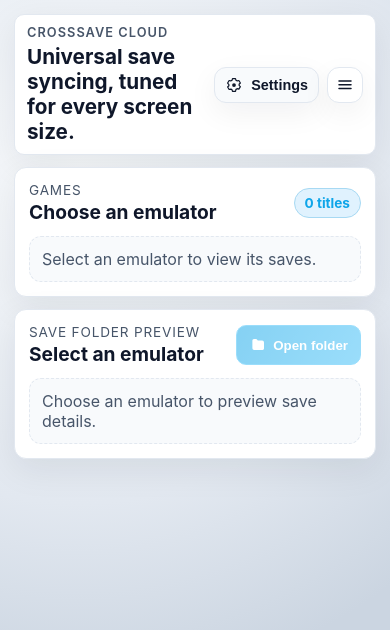
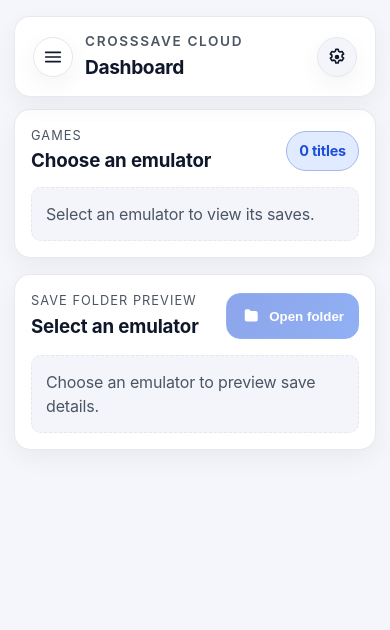
Before and after one commit to h1dr0nn/CrossSave-Cloud, a SvelteKit app in the folder app/: page / in a window 390 px wide. Shown: the top 630 px of the page. Built offline with nearby package versions, Linux system fonts and the light colour scheme.

Commit message:
Refine dashboard layout and theme handling (#11)

```diff
--- a/app/src/App.svelte
+++ b/app/src/App.svelte
@@ -13,38 +13,46 @@
     background: var(--bg);
     color: var(--text);
     transition: background-color 0.2s ease, color 0.2s ease;
+    line-height: 1.5;
+    letter-spacing: -0.01em;
   }
 
-  :global(body.theme-light) {
-    --bg: radial-gradient(circle at 20% 20%, #f8fafc, #e2e8f0 45%, #cbd5e1 70%);
+  :global(:root) {
+    --radius-sm: 10px;
+    --radius: 16px;
+    --radius-lg: 22px;
+    --shadow-soft: 0 8px 24px rgba(0, 0, 0, 0.05);
+    --shadow-strong: 0 16px 36px rgba(0, 0, 0, 0.08);
+  }
+
+  :global(body[data-theme="light"]) {
+    --bg: #f4f6fb;
     --surface: #ffffff;
-    --surface-muted: #f8fafc;
+    --surface-muted: #f3f5fa;
     --text: #0f172a;
-    --muted: #475569;
-    --border: #e2e8f0;
-    --shadow-strong: 0 10px 35px rgba(15, 23, 42, 0.08);
-    --shadow: 0 10px 30px rgba(15, 23, 42, 0.06);
+    --muted: #4b5563;
+    --border: #e5e7eb;
+    --shadow: 0 10px 30px rgba(15, 23, 42, 0.08);
     --overlay: rgba(15, 23, 42, 0.35);
-    --accent: #38bdf8;
-    --accent-strong: #0ea5e9;
-    --accent-muted: #e0f2fe;
+    --accent: #2563eb;
+    --accent-strong: #1d4ed8;
+    --accent-muted: #e0ebff;
     --card-contrast: #0f172a;
     --input: #edf2f7;
   }
 
-  :global(body.theme-dark) {
-    --bg: radial-gradient(circle at 20% 20%, #0f172a, #0b1220 45%, #0b1324 70%);
+  :global(body[data-theme="dark"]) {
+    --bg: radial-gradient(circle at 18% 22%, #0f172a, #0a1123 48%, #060c19 80%);
     --surface: #0f1629;
     --surface-muted: #111b31;
     --text: #e2e8f0;
     --muted: #94a3b8;
-    --border: #1f2937;
-    --shadow-strong: 0 12px 32px rgba(0, 0, 0, 0.55);
+    --border: #1f2737;
     --shadow: 0 10px 24px rgba(0, 0, 0, 0.45);
     --overlay: rgba(0, 0, 0, 0.55);
-    --accent: #38bdf8;
-    --accent-strong: #0ea5e9;
-    --accent-muted: #0b5071;
+    --accent: #60a5fa;
+    --accent-strong: #3b82f6;
+    --accent-muted: #142449;
     --card-contrast: #0b1220;
     --input: #0b1220;
   }
--- a/app/src/components/GameList.svelte
+++ b/app/src/components/GameList.svelte
@@ -72,11 +72,11 @@
 
 <style>
   .panel {
-    background: var(--surface);
-    border: 1px solid var(--border);
-    border-radius: clamp(12px, 1vw, 16px);
-    padding: clamp(14px, 2vw, 20px);
-    box-shadow: var(--shadow-strong);
+    background: linear-gradient(180deg, color-mix(in srgb, var(--surface) 94%, transparent), var(--surface));
+    border: 1px solid color-mix(in srgb, var(--border) 90%, transparent);
+    border-radius: var(--radius);
+    padding: 16px;
+    box-shadow: var(--shadow-soft);
     min-height: 0;
     color: var(--text);
   }
@@ -86,57 +86,57 @@
     align-items: center;
     justify-content: space-between;
     gap: 12px;
-    margin-bottom: clamp(12px, 2vw, 16px);
+    margin-bottom: 12px;
   }
 
   h2 {
     margin: 2px 0 0;
-    font-size: clamp(1.2rem, 0.8vw + 1rem, 1.5rem);
+    font-size: clamp(1.1rem, 0.7vw + 1rem, 1.35rem);
     color: var(--text);
   }
 
   .eyebrow {
     margin: 0;
     color: var(--muted);
-    font-size: clamp(0.85rem, 0.3vw + 0.75rem, 0.95rem);
-    letter-spacing: 0.06em;
+    font-size: 0.8rem;
+    letter-spacing: 0.08em;
     text-transform: uppercase;
   }
 
   .badge {
-    padding: clamp(6px, 1vw, 10px) clamp(10px, 1.4vw, 14px);
+    padding: 8px 12px;
     border-radius: 999px;
     background: var(--accent-muted);
     color: var(--accent-strong);
     font-weight: 700;
-    font-size: clamp(0.85rem, 0.3vw + 0.7rem, 0.95rem);
+    font-size: 0.9rem;
     border: 1px solid color-mix(in srgb, var(--accent) 35%, var(--border));
   }
 
   .empty {
     margin: 0;
-    padding: clamp(12px, 2vw, 16px);
+    padding: 14px;
     background: var(--surface-muted);
-    border-radius: 12px;
+    border-radius: var(--radius-sm);
     border: 1px dashed var(--border);
     color: var(--muted);
   }
 
   .grid {
     display: grid;
-    grid-template-columns: repeat(auto-fit, minmax(clamp(200px, 42vw, 260px), 1fr));
-    gap: clamp(10px, 1.2vw, 16px);
+    grid-template-columns: repeat(auto-fit, minmax(240px, 1fr));
+    gap: 12px;
   }
 
   .card {
     border: 1px solid var(--border);
-    border-radius: clamp(12px, 1vw, 16px);
-    padding: clamp(12px, 1.5vw, 16px);
-    background: linear-gradient(180deg, color-mix(in srgb, var(--surface-muted) 85%, transparent), var(--surface));
+    border-radius: var(--radius);
+    padding: 14px;
+    background: linear-gradient(180deg, color-mix(in srgb, var(--surface-muted) 88%, transparent), var(--surface));
     display: grid;
     grid-template-columns: auto 1fr auto;
     align-items: center;
-    gap: clamp(10px, 1vw, 14px);
+    gap: 12px;
     text-align: left;
     cursor: pointer;
     transition: transform 0.18s ease, box-shadow 0.18s ease, border-color 0.18s ease, background 0.2s ease;
@@ -146,13 +146,13 @@
   .card:hover {
     transform: translateY(-2px);
     border-color: var(--accent);
-    box-shadow: 0 12px 24px color-mix(in srgb, var(--accent-strong) 25%, transparent);
+    box-shadow: 0 12px 22px color-mix(in srgb, var(--accent-strong) 24%, transparent);
   }
 
   .icon {
-    width: clamp(44px, 6vw, 54px);
-    height: clamp(44px, 6vw, 54px);
-    border-radius: clamp(12px, 1vw, 16px);
+    width: 52px;
+    height: 52px;
+    border-radius: 14px;
     display: grid;
     place-items: center;
     background: var(--card-contrast);
@@ -170,12 +170,12 @@
   .meta {
     display: flex;
     flex-direction: column;
-    gap: clamp(4px, 0.8vw, 8px);
+    gap: 4px;
     min-width: 0;
   }
 
   .meta strong {
-    font-size: clamp(1rem, 0.4vw + 0.9rem, 1.05rem);
+    font-size: 1rem;
     color: var(--text);
     white-space: nowrap;
     overflow: hidden;
@@ -184,13 +184,14 @@
 
   .meta span {
     color: var(--muted);
-    font-size: clamp(0.85rem, 0.3vw + 0.75rem, 0.95rem);
+    font-size: 0.9rem;
   }
 
   .chevron {
-    width: clamp(18px, 3vw, 22px);
-    height: clamp(18px, 3vw, 22px);
+    width: 20px;
+    height: 20px;
     color: var(--muted);
+    stroke-width: 1.6;
   }
 
   @media (max-width: 720px) {
--- a/app/src/components/MainLayout.svelte
+++ b/app/src/components/MainLayout.svelte
@@ -8,19 +8,32 @@
 import type { GameEntry } from "../lib/uiTypes";
 import { listProfiles, type EmulatorProfile } from "../lib/api";
 
+const cachedProfiles: EmulatorProfile[] = [];
+const cachedGames = new Map<string, GameEntry[]>();
+let cachedSelectedEmulatorId: string | null = null;
+
 let profiles: EmulatorProfile[] = [];
 let selectedEmulatorId: string | null = null;
 let viewportWidth = 960;
 let drawerOpen = false;
 let loadingProfiles = true;
-  const gamesByEmulator = new Map<string, GameEntry[]>();
 
 onMount(async () => {
+  if (cachedProfiles.length > 0) {
+    profiles = [...cachedProfiles];
+    selectedEmulatorId = cachedSelectedEmulatorId ?? cachedProfiles[0]?.emulator_id ?? null;
+    preloadGames(cachedProfiles);
+    loadingProfiles = false;
+    return;
+  }
+
   try {
     const loadedProfiles = await listProfiles();
     profiles = loadedProfiles;
+    cachedProfiles.push(...loadedProfiles);
     if (loadedProfiles.length > 0) {
       selectedEmulatorId = loadedProfiles[0].emulator_id;
+      cachedSelectedEmulatorId = selectedEmulatorId;
       preloadGames(loadedProfiles);
     }
   } catch (error) {
@@ -31,15 +44,13 @@
 });
 
   $: selectedProfile = profiles.find((p) => p.emulator_id === selectedEmulatorId) ?? null;
-  $: isMobile = viewportWidth < 600;
-  $: selectedGames = selectedEmulatorId
-    ? gamesByEmulator.get(selectedEmulatorId) ?? []
-    : [];
+  $: isMobile = viewportWidth < 720;
+  $: selectedGames = selectedEmulatorId ? cachedGames.get(selectedEmulatorId) ?? [] : [];
 
   function preloadGames(items: EmulatorProfile[]) {
     items.forEach((profile) => {
-      if (!gamesByEmulator.has(profile.emulator_id)) {
-        gamesByEmulator.set(profile.emulator_id, generateGames(profile));
+      if (!cachedGames.has(profile.emulator_id)) {
+        cachedGames.set(profile.emulator_id, generateGames(profile));
       }
     });
   }
@@ -58,6 +69,7 @@
 
   function selectEmulator(id: string) {
     selectedEmulatorId = id;
+    cachedSelectedEmulatorId = id;
     if (isMobile) {
       drawerOpen = false;
     }
@@ -68,7 +80,7 @@
   }
 
   function openSettings() {
-    goto("/settings");
+    goto("/settings", { keepFocus: true, noScroll: true });
   }
 </script>
 
@@ -85,39 +97,36 @@
     on:close={() => (drawerOpen = false)}
   />
 
-  <div class="main">
-    <div class="top-bar">
+  <div class="content">
+    <div class="content-inner">
+      <header class="app-header">
+        <div class="leading">
+          {#if isMobile}
+            <button class="icon-button" on:click={toggleDrawer} aria-label="Toggle emulator drawer">
+              <svg viewBox="0 0 24 24" aria-hidden="true">
+                <path d="M4 7h16M4 12h16M4 17h16" stroke="currentColor" stroke-width="1.8" stroke-linecap="round" />
+              </svg>
+            </button>
+          {/if}
           <div class="titles">
             <p class="eyebrow">CrossSave Cloud</p>
-        <h1>Universal save syncing, tuned for every screen size.</h1>
+            <h1>Dashboard</h1>
           </div>
-      <div class="actions">
-        <button class="settings" on:click={openSettings} aria-label="Open settings">
+        </div>
+        <button class="icon-button primary" on:click={openSettings} aria-label="Open settings">
           <svg viewBox="0 0 24 24" aria-hidden="true">
             <path
-              d="M10 3.5h4l.6 2.2a6.5 6.5 0 0 1 1.6.9l2.3-.6 2 3.4-1.7 1.6c.1.5.1 1 0 1.5l1.7 1.6-2 3.4-2.3-.6a6.5 6.5 0 0 1-1.6.9L14 20.5h-4l-.6-2.2a6.5 6.5 0 0 1-1.6-.9l-2.3.6-2-3.4 1.7-1.6a6.7 6.7 0 0 1 0-1.5L3.5 9.4l2-3.4 2.3.6a6.5 6.5 0 0 1 1.6-.9Z"
+              d="M10.75 3.5h2.5l.58 2.25a5 5 0 0 1 1.4.82L17.5 6l1.75 2.76-1.72 1.26c.06.3.09.62.09.94 0 .32-.03.63-.09.93l1.72 1.27L17.5 16l-2.27-.57a5 5 0 0 1-1.4.82l-.58 2.25h-2.5l-.58-2.25a5 5 0 0 1-1.4-.82L6.5 16l-1.75-2.76 1.72-1.27A5 5 0 0 1 6.38 11c0-.32.03-.63.09-.93L4.75 8.76 6.5 6l2.27.57a5 5 0 0 1 1.4-.82Z"
               fill="none"
               stroke="currentColor"
-              stroke-width="1.6"
+              stroke-width="1.8"
               stroke-linecap="round"
               stroke-linejoin="round"
             />
             <circle cx="12" cy="12" r="2.5" fill="currentColor" />
           </svg>
-          <span>Settings</span>
         </button>
-        {#if isMobile}
-          <button class="drawer-toggle" on:click={toggleDrawer} aria-label="Toggle emulator drawer">
-            <svg viewBox="0 0 24 24" aria-hidden="true">
-              <path
-                d="M4 7.5h16a1 1 0 0 0 0-2H4a1 1 0 0 0 0 2Zm0 5h16a1 1 0 0 0 0-2H4a1 1 0 0 0 0 2Zm0 5h16a1 1 0 0 0 0-2H4a1 1 0 0 0 0 2Z"
-                fill="currentColor"
-              />
-            </svg>
-          </button>
-        {/if}
-      </div>
-    </div>
+      </header>
 
       <div class="content-grid">
         <GameList games={selectedGames} emulatorName={selectedProfile?.name ?? ""} />
@@ -125,123 +134,134 @@
       </div>
     </div>
   </div>
+</div>
 
 <style>
   .shell {
-    display: flex;
+    display: grid;
+    grid-template-columns: auto 1fr;
     min-height: 100vh;
     width: 100%;
     background: var(--bg);
     color: var(--text);
   }
 
-  .main {
+  .content {
+    min-width: 0;
+    width: 100%;
+    display: flex;
+    justify-content: center;
+  }
+
+  .content-inner {
     flex: 1;
-    min-width: 0;
-    padding: clamp(14px, 2vw, 32px);
+    max-width: 1320px;
+    padding: 24px clamp(16px, 3vw, 32px) 28px;
     display: flex;
     flex-direction: column;
-    gap: clamp(12px, 1.5vw, 24px);
+    gap: 16px;
   }
 
-  .top-bar {
+  .app-header {
+    position: sticky;
+    top: 0;
+    z-index: 10;
     display: flex;
     align-items: center;
     justify-content: space-between;
-    gap: clamp(10px, 2vw, 16px);
-    padding: clamp(10px, 1.5vw, 16px) clamp(12px, 1.8vw, 18px);
-    border-radius: clamp(10px, 1vw, 14px);
-    background: var(--surface);
-    box-shadow: var(--shadow-strong);
-    border: 1px solid var(--border);
+    gap: 12px;
+    padding: 14px 18px;
+    border-radius: var(--radius);
+    background: color-mix(in srgb, var(--surface) 92%, transparent);
+    border: 1px solid color-mix(in srgb, var(--border) 90%, transparent);
+    box-shadow: var(--shadow-soft);
+    backdrop-filter: blur(14px);
+  }
+
+  .leading {
+    display: flex;
+    align-items: center;
+    gap: 12px;
   }
 
   .titles {
     display: flex;
     flex-direction: column;
-    gap: clamp(4px, 1vw, 8px);
+    gap: 2px;
   }
 
   h1 {
     margin: 0;
-    font-size: clamp(1.25rem, 1.2vw + 1rem, 1.75rem);
+    font-size: clamp(1.2rem, 0.5vw + 1.05rem, 1.6rem);
     font-weight: 700;
     color: var(--text);
+    letter-spacing: -0.02em;
   }
 
   .eyebrow {
     margin: 0;
-    font-size: clamp(0.8rem, 0.5vw + 0.6rem, 0.95rem);
+    font-size: 0.85rem;
     text-transform: uppercase;
-    letter-spacing: 0.08em;
+    letter-spacing: 0.12em;
     color: var(--muted);
     font-weight: 600;
   }
 
-  .actions {
-    display: flex;
-    align-items: center;
-    gap: clamp(8px, 1vw, 12px);
-  }
-
-  .settings {
-    display: inline-flex;
-    align-items: center;
-    gap: 8px;
-    padding: clamp(8px, 1vw, 10px) clamp(10px, 1.4vw, 14px);
-    border-radius: 12px;
+  .icon-button {
+    width: 40px;
+    height: 40px;
+    border-radius: 50%;
     border: 1px solid var(--border);
-    background: var(--surface-muted);
+    background: var(--surface);
+    display: grid;
+    place-items: center;
     color: var(--text);
+    box-shadow: var(--shadow-soft);
     cursor: pointer;
-    box-shadow: var(--shadow);
     transition: transform 0.15s ease, box-shadow 0.2s ease, border-color 0.2s ease;
   }
 
-  .settings:hover {
+  .icon-button.primary {
+    background: var(--surface-muted);
+  }
+
+  .icon-button:hover {
     transform: translateY(-1px);
     border-color: var(--accent);
-    box-shadow: var(--shadow-strong);
-  }
-
-  .settings svg {
-    width: clamp(18px, 4vw, 22px);
-    height: clamp(18px, 4vw, 22px);
-  }
-
-  .settings span {
-    font-weight: 700;
-    font-size: clamp(0.9rem, 0.4vw + 0.8rem, 1rem);
-  }
-
-  .drawer-toggle {
-    border: 1px solid var(--border);
-    background: var(--surface);
-    border-radius: 12px;
-    padding: clamp(8px, 1vw, 10px);
-    display: grid;
-    place-items: center;
-    cursor: pointer;
-    color: var(--text);
     box-shadow: var(--shadow);
   }
 
-  .drawer-toggle svg {
-    width: clamp(18px, 4vw, 22px);
-    height: clamp(18px, 4vw, 22px);
+  .icon-button svg {
+    width: 22px;
+    height: 22px;
   }
 
   .content-grid {
     display: grid;
     grid-template-columns: 1fr;
-    gap: clamp(12px, 1.8vw, 24px);
+    gap: 16px;
     align-items: start;
     min-height: 0;
   }
 
-  @media (min-width: 700px) {
+  @media (min-width: 860px) {
     .content-grid {
-      grid-template-columns: minmax(320px, 1.6fr) minmax(260px, 1fr);
+      grid-template-columns: minmax(360px, 1.2fr) minmax(320px, 1fr);
+    }
+  }
+
+  @media (max-width: 760px) {
+    .shell {
+      grid-template-columns: 1fr;
+    }
+
+    .content-inner {
+      padding: 16px 14px 20px;
+      gap: 12px;
+    }
+
+    .app-header {
+      position: static;
     }
   }
 </style>
--- a/app/src/components/ProfilePreview.svelte
+++ b/app/src/components/ProfilePreview.svelte
@@ -74,14 +74,14 @@
 
 <style>
   .panel {
-    background: var(--surface);
-    border: 1px solid var(--border);
-    border-radius: clamp(12px, 1vw, 16px);
-    padding: clamp(14px, 2vw, 20px);
-    box-shadow: var(--shadow-strong);
+    background: linear-gradient(180deg, color-mix(in srgb, var(--surface) 94%, transparent), var(--surface));
+    border: 1px solid color-mix(in srgb, var(--border) 90%, transparent);
+    border-radius: var(--radius);
+    padding: 16px;
+    box-shadow: var(--shadow-soft);
     display: flex;
     flex-direction: column;
-    gap: clamp(12px, 1.2vw, 18px);
+    gap: 14px;
     min-height: 0;
     color: var(--text);
   }
@@ -95,24 +95,24 @@
 
   h2 {
     margin: 2px 0 0;
-    font-size: clamp(1.2rem, 0.8vw + 1rem, 1.45rem);
+    font-size: clamp(1.1rem, 0.7vw + 1rem, 1.35rem);
     color: var(--text);
   }
 
   .eyebrow {
     margin: 0;
     color: var(--muted);
-    font-size: clamp(0.85rem, 0.3vw + 0.75rem, 0.95rem);
-    letter-spacing: 0.06em;
+    font-size: 0.8rem;
+    letter-spacing: 0.08em;
     text-transform: uppercase;
   }
 
   .open {
     display: inline-flex;
     align-items: center;
-    gap: clamp(6px, 1vw, 10px);
-    padding: clamp(10px, 1.2vw, 14px) clamp(12px, 1.6vw, 16px);
-    border-radius: clamp(10px, 1vw, 14px);
+    gap: 8px;
+    padding: 12px 14px;
+    border-radius: 14px;
     border: 1px solid var(--accent);
     background: linear-gradient(120deg, var(--accent-strong), var(--accent));
     color: #fff;
@@ -133,70 +133,70 @@
   }
 
   .open svg {
-    width: clamp(18px, 3vw, 22px);
-    height: clamp(18px, 3vw, 22px);
+    width: 20px;
+    height: 20px;
   }
 
   .fields {
     display: flex;
     flex-direction: column;
-    gap: clamp(10px, 1vw, 14px);
+    gap: 10px;
   }
 
   .field {
     display: flex;
     flex-direction: column;
-    gap: clamp(4px, 0.8vw, 8px);
+    gap: 6px;
   }
 
   .label {
     font-weight: 700;
     color: var(--text);
-    font-size: clamp(0.95rem, 0.4vw + 0.85rem, 1.05rem);
+    font-size: 0.98rem;
     margin: 0;
   }
 
   .value {
     border: 1px solid var(--border);
-    border-radius: 12px;
-    padding: clamp(10px, 1.5vw, 14px);
+    border-radius: var(--radius-sm);
+    padding: 12px;
     background: var(--surface-muted);
     white-space: pre-wrap;
     color: var(--text);
-    min-height: clamp(48px, 6vw, 64px);
+    min-height: 56px;
     display: flex;
     flex-wrap: wrap;
-    gap: clamp(6px, 1vw, 10px);
+    gap: 8px;
   }
 
   code {
     background: var(--card-contrast);
     color: var(--accent-muted);
-    padding: clamp(4px, 0.7vw, 6px) clamp(8px, 1.2vw, 10px);
-    border-radius: clamp(8px, 1vw, 12px);
-    font-size: clamp(0.85rem, 0.3vw + 0.75rem, 0.95rem);
+    padding: 6px 10px;
+    border-radius: var(--radius-sm);
+    font-size: 0.88rem;
   }
 
   .preview {
     border: 1px solid var(--border);
-    border-radius: 12px;
-    padding: clamp(12px, 1.5vw, 16px);
+    border-radius: var(--radius-sm);
+    padding: 12px;
     display: grid;
     grid-template-columns: 1fr;
-    gap: clamp(8px, 1vw, 12px);
+    gap: 8px;
     background: var(--surface-muted);
   }
 
   .preview strong {
-    font-size: clamp(1rem, 0.4vw + 0.9rem, 1.1rem);
+    font-size: 1rem;
     color: var(--text);
   }
 
   .preview ul {
     margin: 0;
-    padding-left: clamp(14px, 2vw, 18px);
+    padding-left: 18px;
     display: grid;
-    gap: clamp(6px, 1vw, 10px);
+    gap: 6px;
   }
 
   .preview li {
@@ -205,16 +205,16 @@
 
   .empty {
     margin: 0;
-    padding: clamp(12px, 2vw, 16px);
+    padding: 14px;
     background: var(--surface-muted);
-    border-radius: 12px;
+    border-radius: var(--radius-sm);
     border: 1px dashed var(--border);
     color: var(--muted);
   }
 
   @media (max-width: 720px) {
     .fields {
-      gap: clamp(12px, 2vw, 16px);
+      gap: 12px;
     }
 
     .value {
--- a/app/src/routes/settings/+page.svelte
+++ b/app/src/routes/settings/+page.svelte
@@ -1,39 +1,54 @@
 <script lang="ts">
 import { onMount } from "svelte";
+import { goto } from "$app/navigation";
 
 import { theme } from "$lib/themeStore";
 
-  const themeStore = theme;
+const themePreference = theme.preference;
+const activeTheme = theme.activeTheme;
 let hasManualPreference = false;
 
 onMount(() => {
-    hasManualPreference = typeof localStorage !== "undefined" && !!localStorage.getItem("ui-theme");
+  if (typeof localStorage !== "undefined") {
+    const stored = localStorage.getItem("ui-theme");
+    hasManualPreference = stored === "light" || stored === "dark";
+  }
 });
 
 function setLight() {
   hasManualPreference = true;
-    themeStore.setTheme("light");
+  theme.setTheme("light");
 }
 
 function setDark() {
   hasManualPreference = true;
-    themeStore.setTheme("dark");
+  theme.setTheme("dark");
 }
 
 function useSystem() {
   hasManualPreference = false;
-    themeStore.useSystemTheme();
+  theme.setTheme("system");
+}
+
+function goBack() {
+  goto("/", { keepFocus: true, noScroll: true });
 }
 </script>
 
 <section class="settings">
-  <div class="header">
-    <div>
+  <header class="settings-bar">
+    <button class="icon-button" on:click={goBack} aria-label="Back to dashboard">
+      <svg viewBox="0 0 24 24" aria-hidden="true">
+        <path d="M14.5 6 8.5 12l6 6" fill="none" stroke="currentColor" stroke-width="1.8" stroke-linecap="round" />
+      </svg>
+      <span>Back</span>
+    </button>
+    <div class="headline">
       <p class="eyebrow">Preferences</p>
       <h1>Settings</h1>
       <p class="subtitle">Control theme and accessibility for CrossSave Cloud.</p>
     </div>
-  </div>
+  </header>
 
   <div class="panel">
     <div>
@@ -41,49 +56,80 @@
       <p class="helper">Pick a light or dark look, or follow your operating system.</p>
     </div>
     <div class="actions">
-      <button class="pill" on:click={setLight} aria-pressed={$themeStore === "light"}>
+      <button class="pill" on:click={setLight} aria-pressed={$themePreference === "light"}>
         <span>Light</span>
       </button>
-      <button class="pill" on:click={setDark} aria-pressed={$themeStore === "dark"}>
+      <button class="pill" on:click={setDark} aria-pressed={$themePreference === "dark"}>
         <span>Dark</span>
       </button>
-      <button class="pill" on:click={useSystem} aria-pressed={!hasManualPreference}>
+      <button class="pill" on:click={useSystem} aria-pressed={$themePreference === "system"}>
         System
       </button>
     </div>
     <div class="hint">
       <span class="dot" aria-hidden="true"></span>
-      <p>Current theme: {$themeStore}</p>
+      <p>Current theme: {$activeTheme}</p>
     </div>
   </div>
 </section>
 
 <style>
   .settings {
-    padding: clamp(16px, 3vw, 32px);
-    display: grid;
-    gap: clamp(14px, 2vw, 18px);
+    padding: clamp(16px, 3vw, 28px);
+    display: flex;
+    flex-direction: column;
+    gap: 16px;
     background: var(--bg);
     color: var(--text);
     min-height: 100vh;
   }
 
-  .header {
-    display: flex;
-    justify-content: space-between;
+  .settings-bar {
+    display: grid;
+    grid-template-columns: auto 1fr;
+    gap: 12px;
     align-items: center;
-    gap: 12px;
+    padding: 14px 16px;
+    border-radius: var(--radius);
+    background: color-mix(in srgb, var(--surface) 94%, transparent);
+    border: 1px solid color-mix(in srgb, var(--border) 88%, transparent);
+    box-shadow: var(--shadow-soft);
   }
 
-  h1 {
-    margin: 4px 0 6px;
-    font-size: clamp(1.6rem, 1vw + 1.2rem, 2rem);
+  .icon-button {
+    display: inline-flex;
+    align-items: center;
+    gap: 8px;
+    padding: 10px 14px;
+    border-radius: 999px;
+    border: 1px solid var(--border);
+    background: var(--surface);
+    cursor: pointer;
+    color: var(--text);
+    font-weight: 600;
+    transition: transform 0.15s ease, box-shadow 0.2s ease, border-color 0.2s ease;
+  }
+
+  .icon-button:hover {
+    transform: translateY(-1px);
+    border-color: var(--accent);
+    box-shadow: var(--shadow);
+  }
+
+  .icon-button svg {
+    width: 20px;
+    height: 20px;
+  }
+
+  .headline h1 {
+    margin: 6px 0 6px;
+    font-size: clamp(1.4rem, 0.8vw + 1.2rem, 1.8rem);
   }
 
   .eyebrow {
     margin: 0;
-    font-size: clamp(0.85rem, 0.4vw + 0.75rem, 1rem);
-    letter-spacing: 0.08em;
+    font-size: 0.85rem;
+    letter-spacing: 0.1em;
     text-transform: uppercase;
     color: var(--muted);
   }
@@ -94,13 +140,13 @@
   }
 
   .panel {
-    border: 1px solid var(--border);
-    background: var(--surface);
-    border-radius: clamp(12px, 1vw, 16px);
-    padding: clamp(14px, 2vw, 20px);
-    box-shadow: var(--shadow-strong);
+    border: 1px solid color-mix(in srgb, var(--border) 88%, transparent);
+    background: linear-gradient(180deg, color-mix(in srgb, var(--surface) 94%, transparent), var(--surface));
+    border-radius: var(--radius);
+    padding: 16px;
+    box-shadow: var(--shadow-soft);
     display: grid;
-    gap: clamp(12px, 1vw, 16px);
+    gap: 14px;
     align-content: start;
   }
 
@@ -157,8 +203,8 @@
   }
 
   @media (max-width: 640px) {
-    .header {
-      flex-direction: column;
+    .settings-bar {
+      grid-template-columns: 1fr;
       align-items: flex-start;
     }
 
```
Also changed, not shown: app/src/components/Sidebar.svelte (+26 -19 lines), app/src/lib/themeStore.ts (+41 -37 lines). Lines whose indentation alone changed are shown as unchanged.
